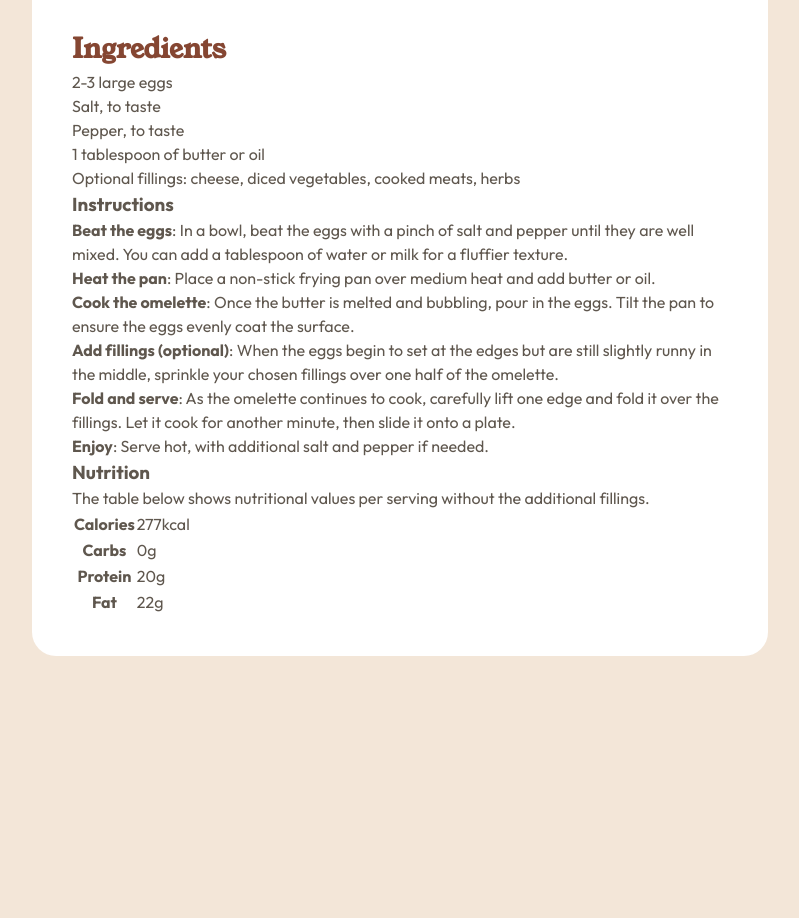
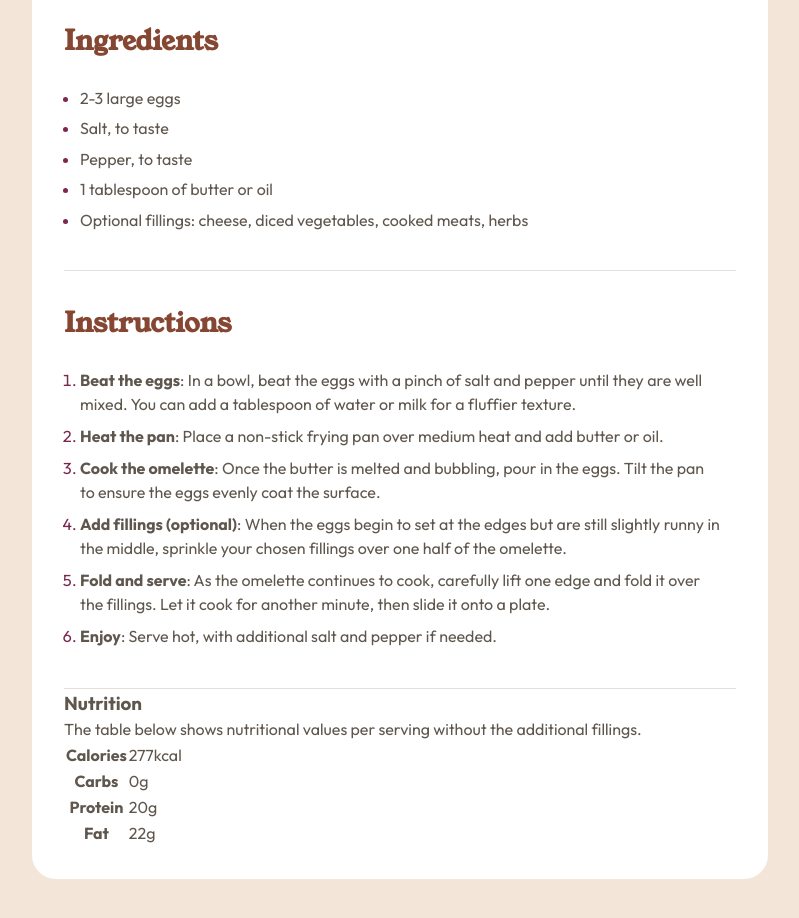
Before and after one commit to markharrison777/FE-Recipe-page, a plain HTML site: page index.html in a window 1280 px wide. Shown: the part 866-1784 px from the top of the page, without its empty margins (240-1039 px from the left). Before the commit the page ends 1644 px from the top, so only its background shows below. Drawn offline with Linux system fonts and the light colour scheme.

Commit message:
ingredients, prep, done

```diff
--- a/index.html
+++ b/index.html
@@ -21,11 +21,13 @@
 <body>
 
   <main> <!-- Main Recipe card container/ main background -->
-    <div class="recipe-container"> <!--Main content container-->
-      <section class="recipe-intro">
-        <div class="recipe-image"> <!--Main Image-->
+    <!--Main Image-->
+    <div class="recipe-image">
       <img src="/assets/images/image-omelette.jpeg" alt="photo of an omelette on a plate">
-        </div> <!-- END Main Image-->
+    </div>
+    <!-- END Main Image-->
+    <!--Main content container-->
+    <div class="recipe-container">
       <!-- recipe-info -->
 
       <h1 class="recipe-intro__title">Simple Omelette Recipe</h1>
@@ -55,12 +57,9 @@
           <li class="recipe__ingredients-item">Optional fillings: cheese, diced vegetables, cooked meats, herbs</li>
         </ul>
       </div>
-
-
-      </section>
       <!-- END Ingredients -->
       <!-- Instructions -->
-      <section class="recipe-instructions">
+      <div class="recipe-instructions">
         <h3 class="recipe__instructions-title">Instructions</h3>
         <ol class="recipe__instructions-list">
           <li class="recipe__instructions-item">
@@ -71,7 +70,7 @@
           <li class="recipe__instructions-item">
             <strong>Heat the pan</strong>: Place a non-stick frying pan over medium heat and add butter or oil.
           </li>
-          <li class="recipe__ingredients-item">
+          <li class="recipe__instructions-item">
             <strong>Cook the omelette</strong>: Once the butter is melted and bubbling, pour in the eggs. Tilt the pan
             to ensure
             the eggs evenly coat the surface.
@@ -91,9 +90,9 @@
             <strong>Enjoy</strong>: Serve hot, with additional salt and pepper if needed.
           </li>
         </ol>
-      </section>
+      </div>
       <!--END Instructions -->
-      <section class="recipe-nutrition">
+      <div class="recipe-nutrition">
         <!-- Nutrition Table-->
         <h3 class="recipe__nutrition-title">Nutrition</h3>
         <table class="recipe__nutrition-table">
@@ -118,10 +117,10 @@
             <td>22g</td>
           </tr>
         </table>
+      </div>
       <!-- END Nutrition Table-->
-      </section>
-    </div> <!-- END Main content container-->
-
+    </div>
+    <!-- END Main content container-->
   </main> <!-- END Main Recipe card container/ main background -->
   <!-- <footer>
     <div class="attribution">
--- a/styles/style.css
+++ b/styles/style.css
@@ -60,7 +60,7 @@ textarea {
 
 ul,
 ol {
-  list-style: none;
+  /* list-style: none; */
   padding: 0;
 }
 
@@ -85,11 +85,12 @@ main {
   width: 46em;
   border-radius: 24px;
   margin: 0 auto;
-  padding: 2.5em;
+  padding: 2em;
   color: hsl(30, 10%, 34%);
 }
 
 .recipe-image {
+  margin: 0;
   padding-bottom: 2.5em;
 }
 
@@ -135,7 +136,9 @@ img {
 }
 
 .ingredients {
-  margin-top: 2em;
+  padding-bottom: 2em;
+  margin: 2em 0em;
+  border-bottom: 1px solid hsl(30, 18%, 87%);
 }
 
 .recipe__ingredients-title {
@@ -143,3 +146,36 @@ img {
   font-family: "Young Serif", serif;
   font-size: 1.7rem;
 }
+
+.recipe__ingredients-list {
+  list-style-type: disc;
+  margin: 1.5em 0 0 1em;
+}
+
+.recipe__ingredients-item {
+  margin: 0.4em 0;
+}
+
+.recipe-instructions {
+  border-bottom: 1px solid hsl(30, 18%, 87%);
+  padding-bottom: 2em;
+}
+
+.recipe__instructions-title {
+  color: #854632;
+  font-family: "Young Serif", serif;
+  font-size: 1.7rem;
+}
+
+.recipe__instructions-list {
+  margin-top: 1.5em;
+}
+
+.recipe__instructions-item {
+  line-height: 1.5em;
+  margin: 0.5em 1em;
+}
+
+.recipe__instructions-item li {
+  font-weight: 600;
+}
```
Lines whose indentation alone changed are shown as unchanged.
